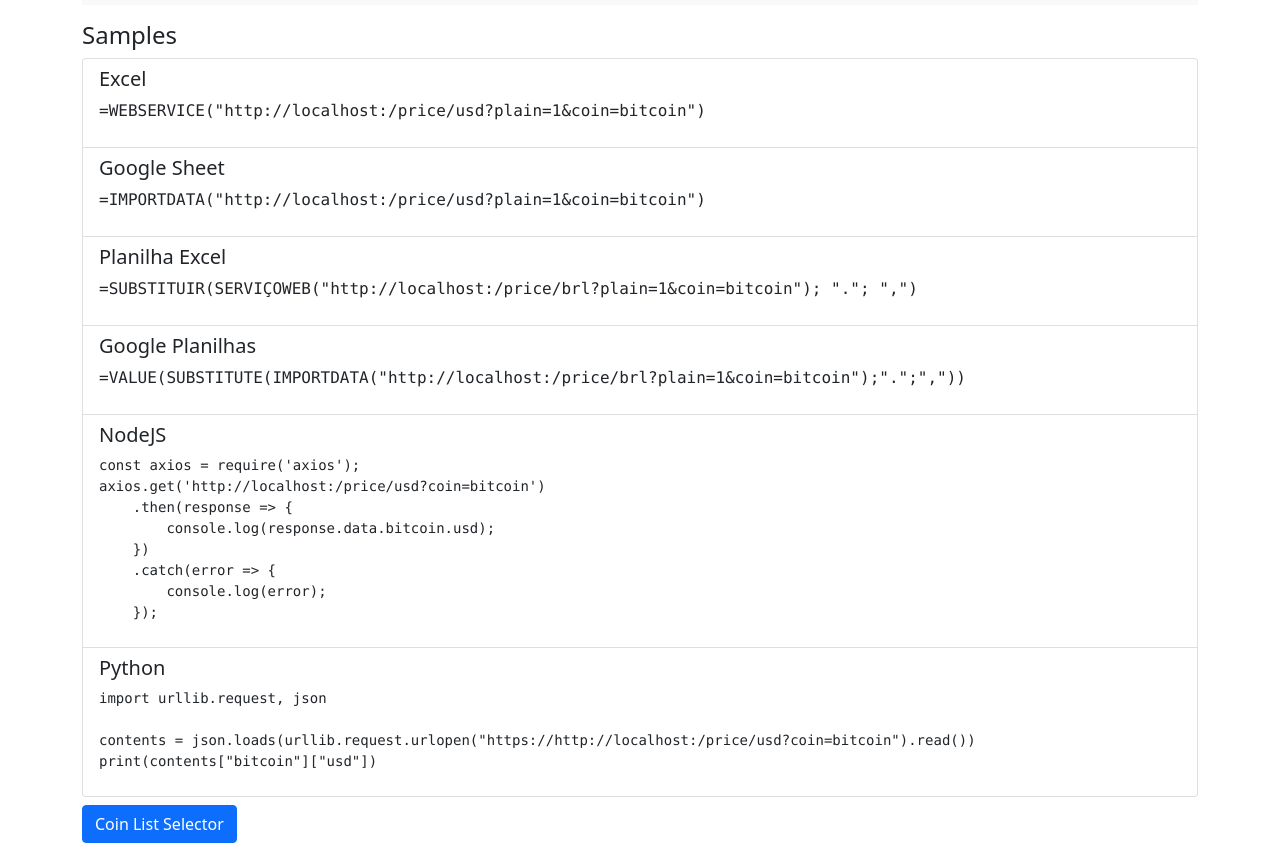
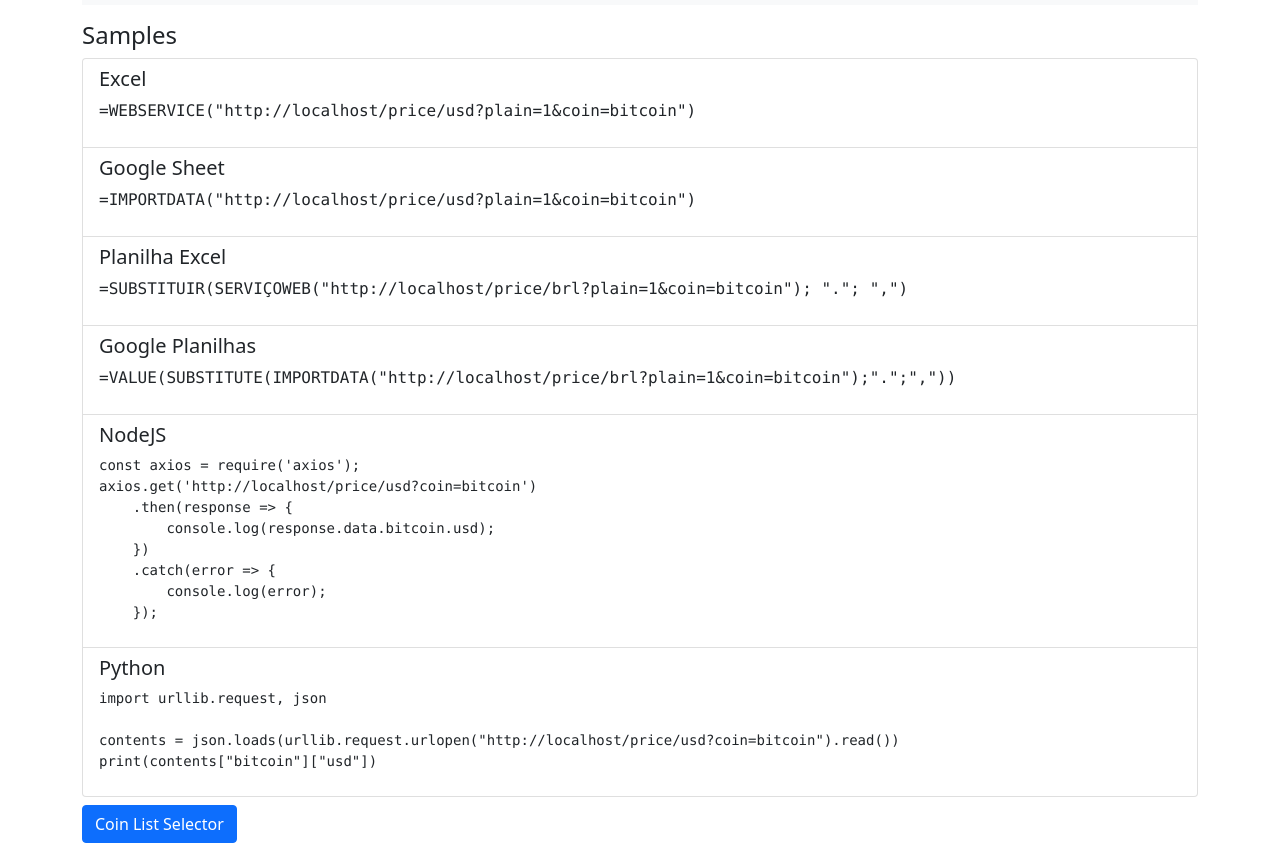
Before and after one commit to pagotti/cryptonita, a website: page src/home.html in a window 1280 px wide. Shown: the part 45-888 px from the top of the page. Drawn offline with nearby package versions, Linux system fonts and the light colour scheme.

Commit message:
fix host name

```diff
--- a/src/home.html
+++ b/src/home.html
@@ -10,7 +10,7 @@
 <body>
     <script>
         function echoHost() {
-            document.write(location.protocol + "//" + location.hostname + (location.port != 80 ? ":" + location.port : ""));
+            document.write(location.protocol + "//" + location.hostname + (location.port ? ":" + location.port : ""));
         }
     </script>
     <div class="container">
@@ -53,7 +53,7 @@ axios.get('<script>echoHost()</script>/price/usd?coin=bitcoin')
                 <h5>Python</h5>
                 <pre><code>import urllib.request, json
 
-contents = json.loads(urllib.request.urlopen("https://<script>echoHost()</script>/price/usd?coin=bitcoin").read())
+contents = json.loads(urllib.request.urlopen("<script>echoHost()</script>/price/usd?coin=bitcoin").read())
 print(contents["bitcoin"]["usd"])</code></pre>
             </li>
         </ul>
```
Also changed, not shown: src/coinlist.html (+1 -1 lines).
